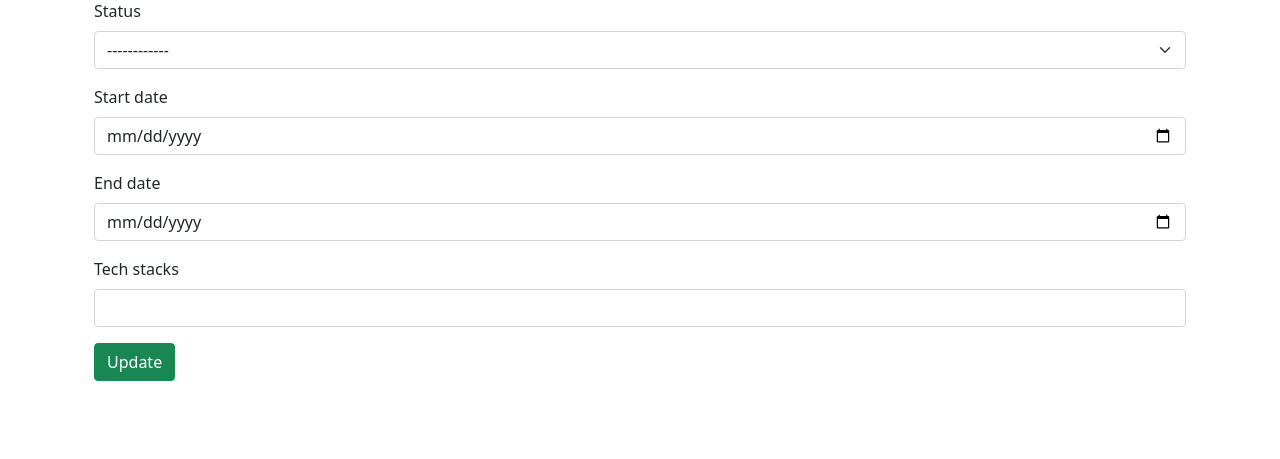
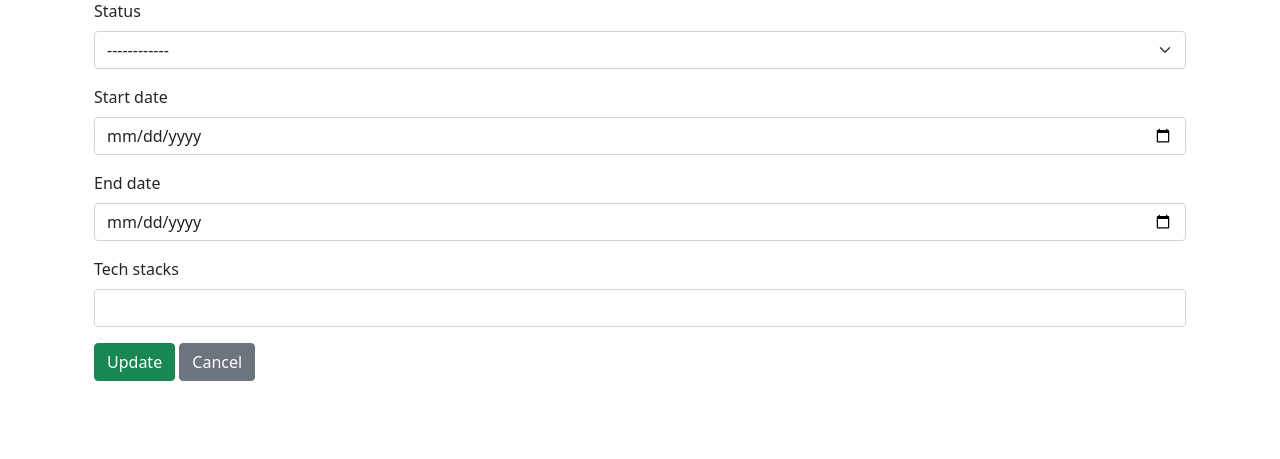
Before and after one commit to MuhammadAmir5670/job-tracker, a Django app: template jobs/templates/job_sources/update.html in a window 1280 px wide. Shown: the part 137-596 px from the top of the page. Run offline with Django 4.2, Linux system fonts and the light colour scheme; the template is opened without the code that fills it: values that come from a table or form of the project are taken from there, others are empty; parts of the project's set-up code (start-up, migrations or seed data) failed here and were passed over; some libraries are stand-ins or nearby versions.

Commit message:
feedback: add cancel button on job source update page

```diff
--- a/jobs/templates/job_sources/update.html
+++ b/jobs/templates/job_sources/update.html
@@ -10,6 +10,7 @@
             {% csrf_token %}
             {{ form|crispy }}
             <button type="submit" class="btn btn-success">Update</button>
+            <a href='{% url "job_source_list" %}' class="btn btn-secondary">Cancel</a>
         </form>
     </div>
 {% endblock content %}
```
